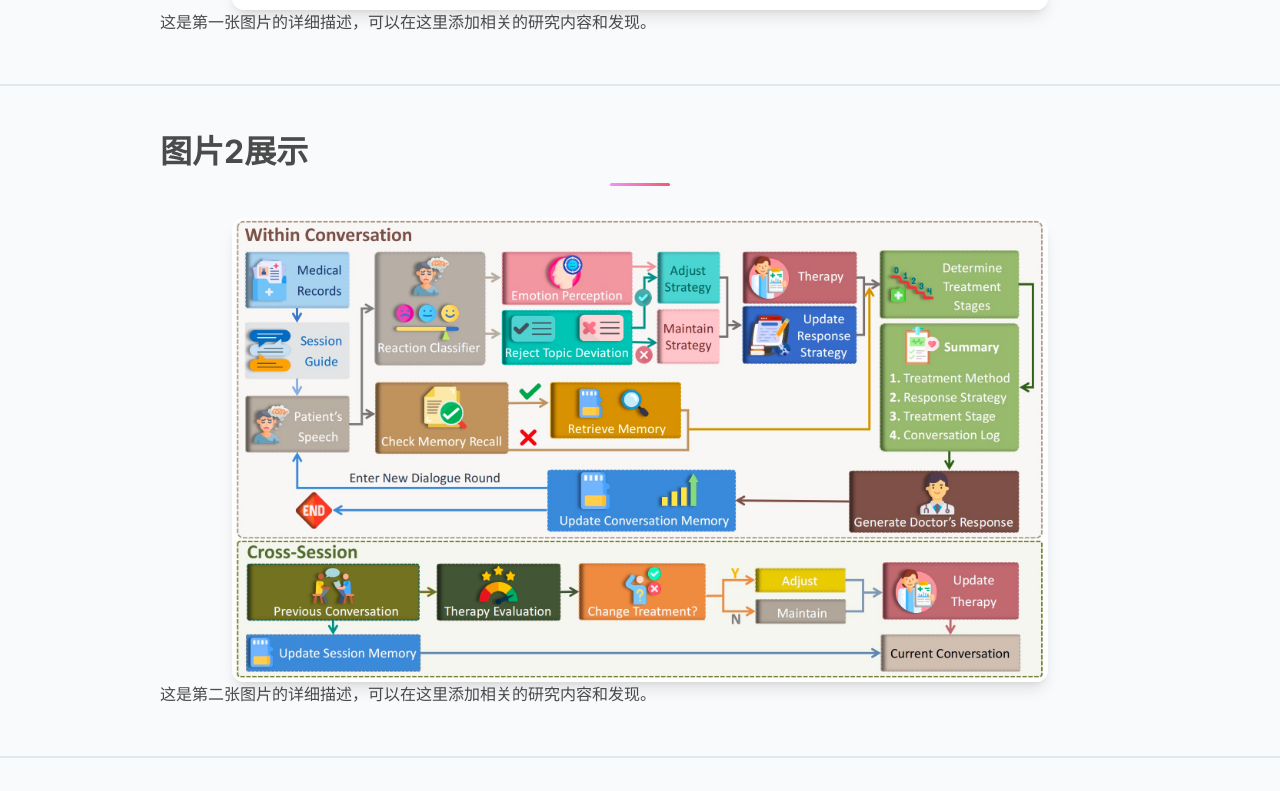
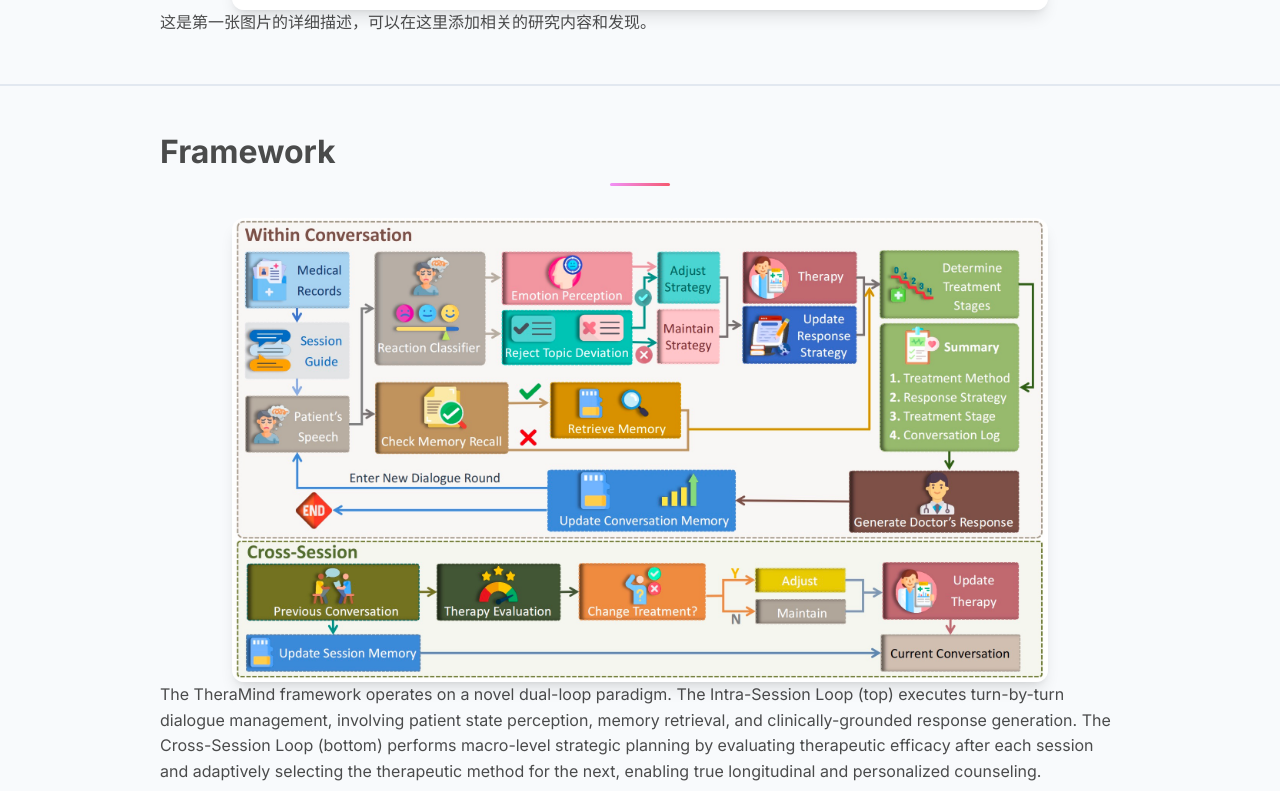
Before and after one commit to 0MWWM0/Psy-Agent, a plain HTML site: page index.html in a window 1280 px wide. Shown: the part 2558-3349 px from the top of the page. Drawn offline with Linux system fonts and the light colour scheme; some icons are missing.

Commit message:
Update index.html

```diff
--- a/index.html
+++ b/index.html
@@ -408,10 +408,10 @@
     <div class="columns is-centered">
       <div class="column is-full">
         <div class="content">
-          <h2 class="title is-3">图片2展示</h2>
+          <h2 class="title is-3">Framework</h2>
           <img src="static/images/2.jpg" alt="图片2" class="blend-img-background center-image" style="max-width: 85%; height: auto;" loading="lazy" />
           <p>
-            这是第二张图片的详细描述，可以在这里添加相关的研究内容和发现。
+            The TheraMind framework operates on a novel dual-loop paradigm. The Intra-Session Loop (top) executes turn-by-turn dialogue management, involving patient state perception, memory retrieval, and clinically-grounded response generation. The Cross-Session Loop (bottom) performs macro-level strategic planning by evaluating therapeutic efficacy after each session and adaptively selecting the therapeutic method for the next, enabling true longitudinal and personalized counseling.
           </p>
         </div>
       </div>
```
